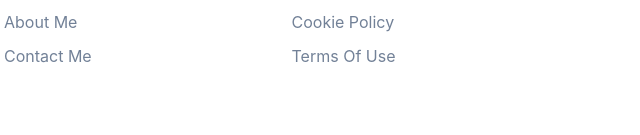
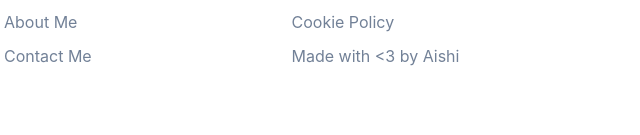
Before and after one commit to AishiD/codeclause_personal_blog, a plain HTML site: page index.html in a window 1280 px wide. Shown: the part 2516-2651 px from the top of the page, 636-1276 px from the left. Drawn offline with Linux system fonts and the light colour scheme; files whose address does not match are found by name.

Commit message:
Update index.html

```diff
--- a/index.html
+++ b/index.html
@@ -484,7 +484,7 @@
             </li>
 
             <li>
-              <a href="#" class="footer-link">Terms Of Use</a>
+              <a href="#" class="footer-link">Made with <3 by Aishi</a>
             </li>
           </ul>
         </div>
```
